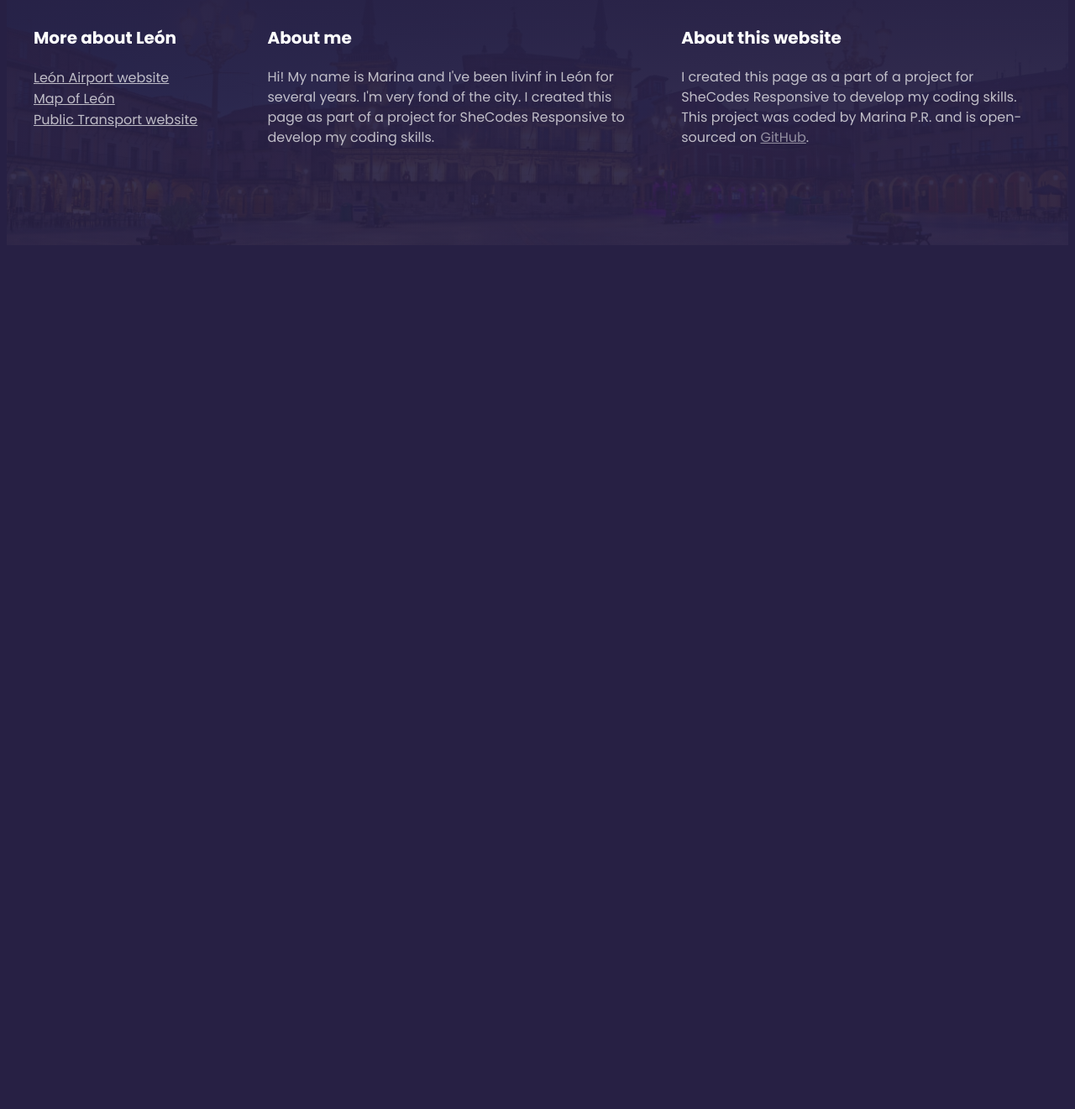
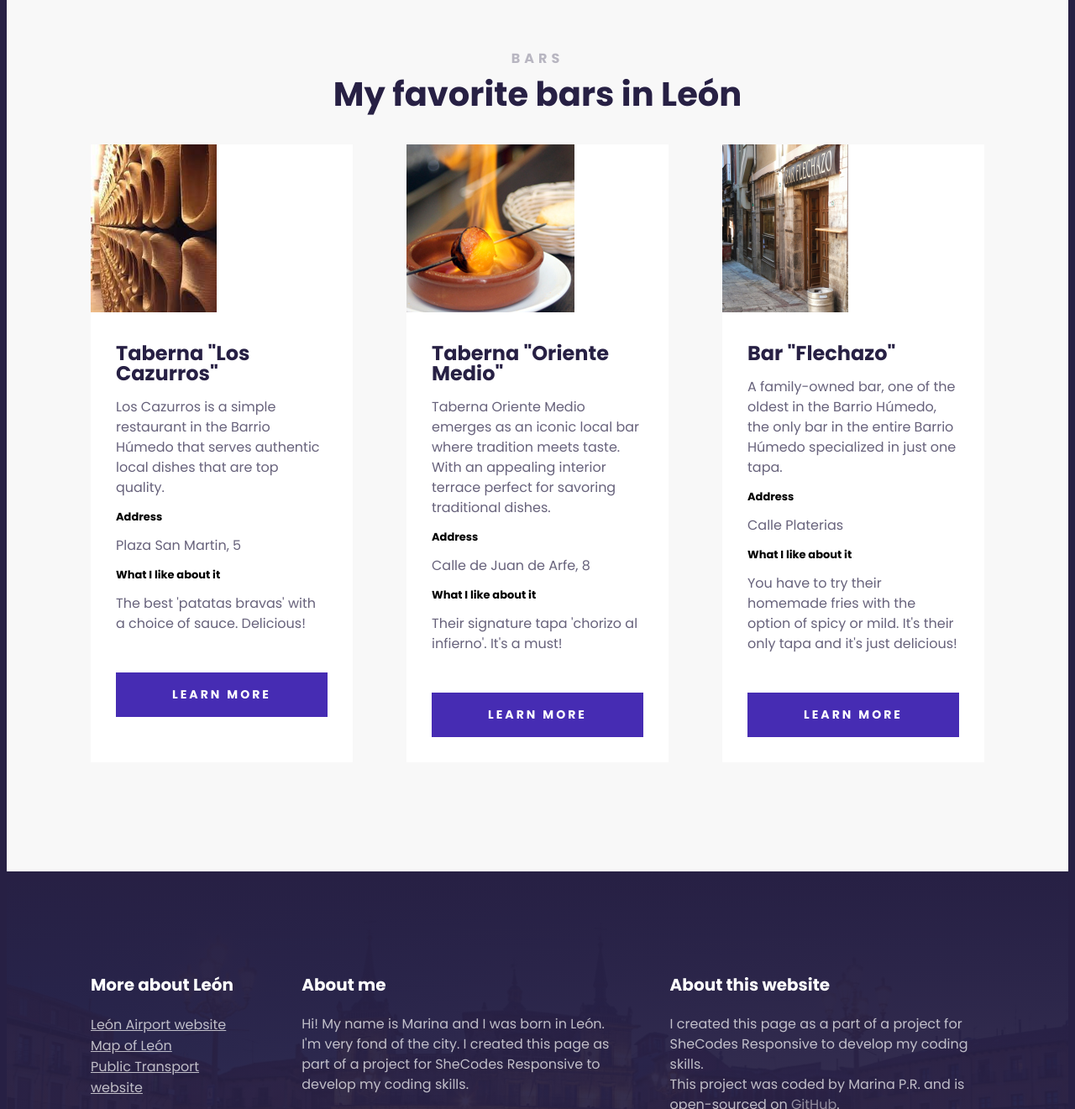
Before and after one commit to MarinaPerezR/leon-travel-project, a plain HTML site: page index.html in a window 1280 px wide. Shown: the part 1479-2800 px from the top of the page at 84% size. Before the commit the page ends 1779 px from the top, so only its background shows below. Drawn offline with Linux system fonts and the light colour scheme.

Commit message:
Added cards to the landing page

```diff
--- a/index.html
+++ b/index.html
@@ -41,6 +41,72 @@
        </p>
      </div>
    </section>
+   <section class="secondary">
+    <h2 class="text-center">BARS</h2>
+    <h3 class="text-center">My favorite bars in León</h3>
+    <div class="grid grid-3-columns">
+      <div class="card">
+        <div class="card-header">
+          <img src="images/bars/cazurros.png" alt="" class="img-respopnsive">
+        </div>
+        <div class="card-body">
+          <h4>
+            Taberna "Los Cazurros"
+          </h4>
+          <p>
+            Los Cazurros is a simple restaurant in the Barrio Húmedo that serves authentic local dishes that are top quality.
+          </p>
+          <h5>Address</h5>
+          <p>Plaza San Martin, 5</p>
+          <h5>What I like about it</h5>
+          <p>The best 'patatas bravas' with a choice of sauce. Delicious!</p>
+        </div>
+        <div class="card-footer">
+          <a href="https://maps.app.goo.gl/5NALWB7m3xhsNy4c9" class="btn" target="_blank">Learn more</a>
+        </div>
+      </div>
+      <div class="card">
+        <div class="card-header">
+          <img src="images/bars/chorizoalinfierno.jpg" alt="" class="img-respopnsive">
+        </div>
+        <div class="card-body">
+          <h4>
+            Taberna "Oriente Medio"
+          </h4>
+          <p>
+            Taberna Oriente Medio emerges as an iconic local bar where tradition meets taste. With an appealing interior terrace perfect for savoring traditional dishes.
+          </p>
+          <h5>Address</h5>
+          <p>Calle de Juan de Arfe, 8</p>
+          <h5>What I like about it</h5>
+          <p>Their signature tapa 'chorizo al infierno'. It's a must!</p>
+        </div>
+        <div class="card-footer">
+          <a href="https://maps.app.goo.gl/8WMyxUZC7UCrww5i8" class="btn" target="_blank">Learn more</a>
+        </div>
+      </div>
+      <div class="card">
+        <div class="card-header">
+          <img src="images/bars/elflechazo.png" alt="" class="img-respopnsive">
+        </div>
+        <div class="card-body">
+          <h4>
+            Bar "Flechazo"
+          </h4>
+          <p>
+            A family-owned bar, one of the oldest in the Barrio Húmedo, the only bar in the entire Barrio Húmedo specialized in just one tapa.
+          </p>
+          <h5>Address</h5>
+          <p>Calle Platerias</p>
+          <h5>What I like about it</h5>
+          <p>You have to try their homemade fries with the option of spicy or mild. It's their only tapa and it's just delicious!</p>
+        </div>
+        <div class="card-footer">
+          <a href="https://maps.app.goo.gl/iyt1kCmUkzYiYvLTA" class="btn" target="_blank">Learn more</a>
+        </div>
+      </div>
+    </div>
+   </section>
    </main>
    <footer>
      <section class="grid grid-3-colums-with-first-narrow">
@@ -58,7 +124,7 @@
        <div>
           <h3>About me</h3>
           <p>
-              Hi! My name is Marina and I've been livinf in León for several years. I'm very fond of the city. I created this page as part of a project for SheCodes Responsive to develop my coding skills.
+              Hi! My name is Marina and I was born in León. I'm very fond of the city. I created this page as part of a project for SheCodes Responsive to develop my coding skills.
           </p>
        </div>
        <div>
--- a/src/styles.css
+++ b/src/styles.css
@@ -8,6 +8,10 @@ body {
     margin: 0 auto;
 }
 
+.text-center {
+    text-align: center;
+}
+
 .grid {
     display: grid;
     grid-gap: 64px;
@@ -15,20 +19,57 @@ body {
 
 .img-responsive {
     max-width: 100%;
+    display: block;
 }
 
 .grid-2-columns {
     grid-template-columns: 1fr 1fr;
 }
 
+.grid-3-columns {
+    grid-template-columns: 1fr 1fr 1fr;
+}
+
 .grid-3-colums-with-first-narrow {
     grid-template-columns: 1fr 2fr 2fr;
 }
 
+.card {
+    background-color: white;
+    margin: 30px 0;
+}
+
+.card-body {
+    padding: 30px;
+}
+
+.card-footer {
+    padding: 0 30px 30px;
+}
+
+.btn {
+    display: block;
+    color: white;
+    font-weight: 700;
+    font-size: 14px;
+    line-height: 21px;
+    text-align: center;
+    letter-spacing: 3px;
+    text-transform: uppercase;
+    padding: 16px;
+    background-color: #462cb3;
+    text-decoration: none;
+
+}
+
 section {
-    max-width: 1200px;
+    max-width: 100%;
     margin: 0 auto;
-    padding: 100px 0;
+    padding: 100px;
+}
+
+section.secondary {
+    background: #f8f8f8;
 }
 
 header {
@@ -101,6 +142,21 @@ main h3 {
     margin: 0;
 }
 
+main h4 {
+    font-weight: 700;
+    font-size: 24px;
+    line-height: 1;
+    color: #272044;
+    margin: 0;
+}
+
+main h5 {
+    font-weight: 700;
+    font-size: 13px;
+    line-height: 1;
+    margin: 0;
+}
+
 main p {
     font-weight: 400;
     font-style: normal;
@@ -108,6 +164,7 @@ main p {
     line-height: 1.5;
     color: #272044;
     opacity: 0.7;
+
 }
 
 footer {
```
Also changed, not shown: images/bars/cazurros.png (added), images/bars/chorizoalinfierno.jpg (added), images/bars/elflechazo.png (added).
